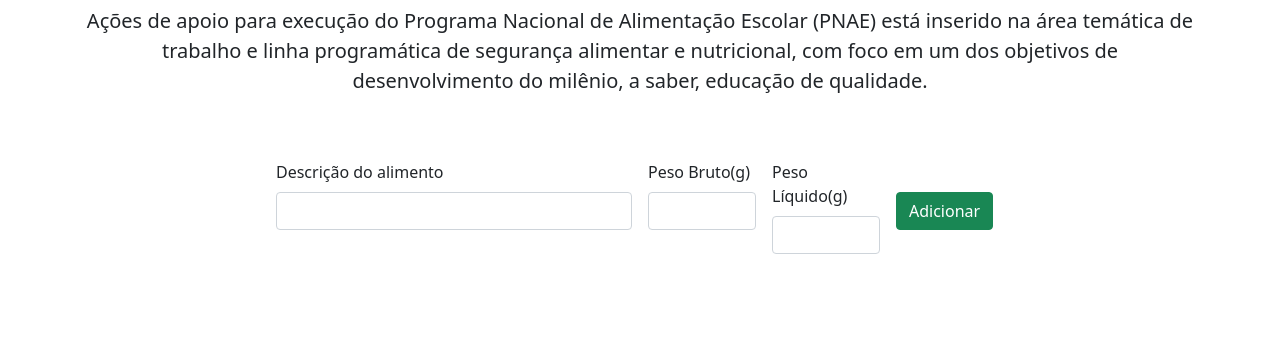
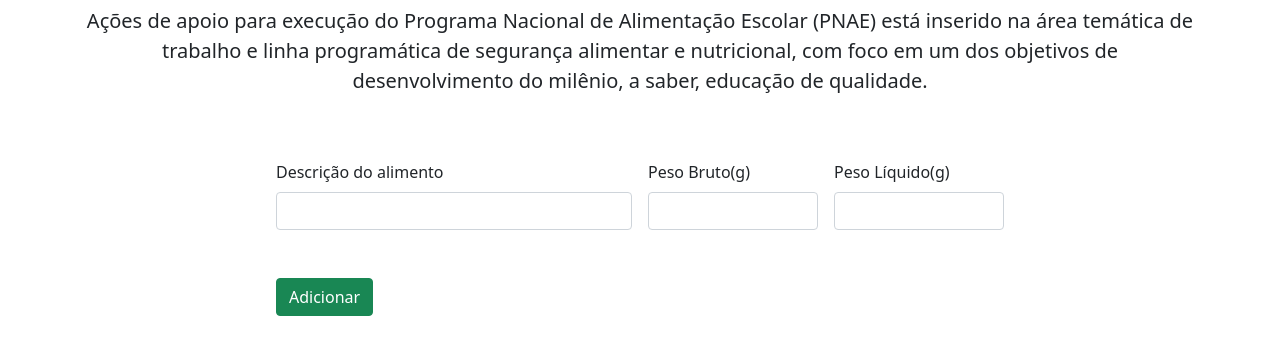
Before and after one commit to lacouth/projeto_taco, a Flask app: page / in a window 1280 px wide. Shown: the part 570-920 px from the top of the page. Run offline with Flask 2, Linux system fonts and the light colour scheme.

Commit message:
altera espaçamento peso líquido e peso bruto

```diff
--- a/templates/index.html
+++ b/templates/index.html
@@ -34,17 +34,17 @@
                   <input type="text" class="form-control" id="alimento" placeholder="" value="" autocomplete="on" list=ingredientes>
                 </div>
 
-                <div class="col-sm-2">
+                <div class="col-sm-3">
                   <label for="peso_bruto" class="form-label">Peso Bruto(g)</label>
                   <input type="text" class="form-control" id="peso_bruto" placeholder="" value="">
                 </div>
 
-                <div class="col-sm-2">
+                <div class="col-sm-3">
                   <label for="peso_liquido" class="form-label">Peso Líquido(g)</label>
                   <input type="text" class="form-control" id="peso_liquido" placeholder="" value="">
                 </div>
 
-                <div class="col-sm-2">
+                <div class="col-sm-3">
                   <button type="button" class="btn btn-success btn-adicionar" id="btn_adicionar">Adicionar</button>
                 </div>
             </form>
```
